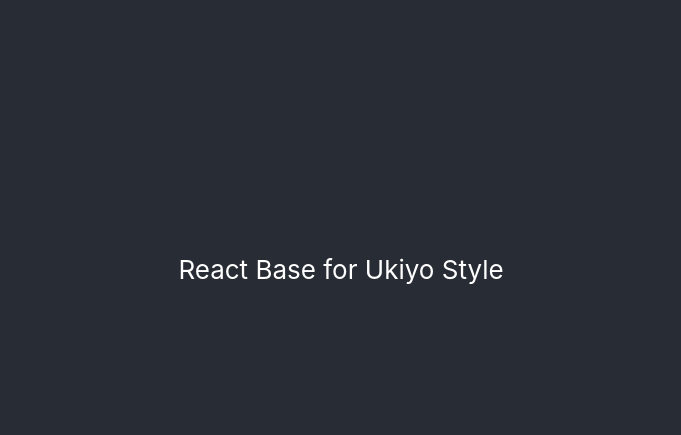
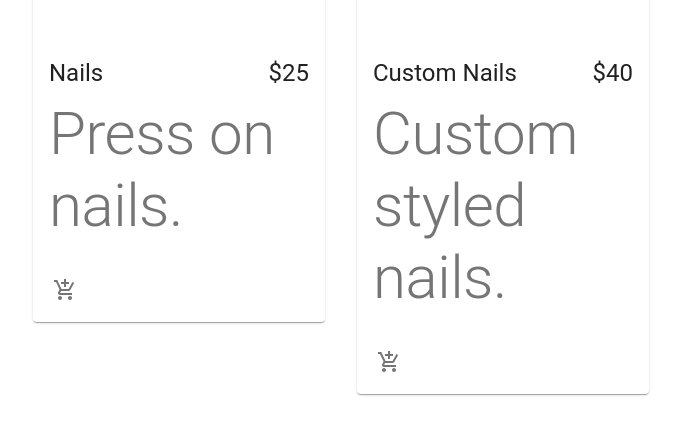
Before and after one commit to jasonceballosjr/ukiyostyle, a React (Create React App) app: page / in a window 1280 px wide. Shown: the part 131-566 px from the top of the page, without its empty margins (299-980 px from the left). Built offline with nearby package versions, Linux system fonts and the light colour scheme.

Commit message:
Commit 1.0b

```diff
--- a/src/App.css
+++ /dev/null
@@ -1,38 +0,0 @@
-.App {
-  text-align: center;
-}
-
-.App-logo {
-  height: 40vmin;
-  pointer-events: none;
-}
-
-@media (prefers-reduced-motion: no-preference) {
-  .App-logo {
-    animation: App-logo-spin infinite 20s linear;
-  }
-}
-
-.App-header {
-  background-color: #282c34;
-  min-height: 100vh;
-  display: flex;
-  flex-direction: column;
-  align-items: center;
-  justify-content: center;
-  font-size: calc(10px + 2vmin);
-  color: white;
-}
-
-.App-link {
-  color: #61dafb;
-}
-
-@keyframes App-logo-spin {
-  from {
-    transform: rotate(0deg);
-  }
-  to {
-    transform: rotate(360deg);
-  }
-}
--- a/src/App.js
+++ b/src/App.js
@@ -1,16 +1,10 @@
 import React from 'react';
-import './App.css';
+import Products from './components/Products/Products';
 
-function App() {
+const App = () => {
   return (
-    <div className="App">
-      <header className="App-header">
-
-        <p>
-          React Base for Ukiyo Style
-        </p>
-
-      </header>
+    <div>
+      <Products />
     </div>
   );
 }
--- /dev/null
+++ b/src/components/Products/Product/Product.jsx
@@ -0,0 +1,33 @@
+import React from 'react';
+import { Card, CardMedia, CardContent, CardActions, Typography, IconButton } from '@material-ui/core';
+import { AddShoppingCart } from '@material-ui/icons';
+import useStyles from './styles';
+
+const Product = ({ product }) => {
+    const classes = useStyles();
+    return (
+        <Card className={classes.root}>
+            <CardMedia className={classes.media} image='' title={product.name} />
+            <CardContent>
+                <div className={classes.cardContent}>
+                    <Typography variant='h5' gutterBottom>
+                        {product.name}
+                    </Typography>
+                    <Typography variant='h5'>
+                        {product.price}
+                    </Typography>
+                </div>
+                <Typography variant="h2" color="textSecondary">
+                    {product.description}
+                </Typography>
+            </CardContent>
+            <CardActions disableSpacing className={classes.CardActions}>
+                <IconButton aria-label="Add to Cart">
+                    <AddShoppingCart />
+                </IconButton>
+            </CardActions>
+        </Card>
+    )
+}
+
+export default Product;
--- /dev/null
+++ b/src/components/Products/Product/styles.js
@@ -0,0 +1,19 @@
+import { makeStyles } from '@material-ui/core/styles';
+
+export default makeStyles(() => ({
+    root: {
+        maxWidth: '100%'
+    },
+    media: {
+        height: 0,
+        paddingTop: '56.25%', //this is 16:9 I think
+    },
+    cardActions: {
+        display: 'flex',
+        justifyContent: 'flex-end',
+    },
+    cardContent: {
+        display: 'flex',
+        justifyContent: 'space-between',
+    },
+}));
--- /dev/null
+++ b/src/components/Products/Products.jsx
@@ -0,0 +1,25 @@
+import React from 'react';
+import { Grid } from '@material-ui/core';
+
+import Product from './Product/Product';
+
+const products = [
+    { id: 1, name: "Nails", description: "Press on nails.", price: '$25' },
+    { id: 2, name: "Custom Nails", description: "Custom styled nails.", price: '$40' },
+];
+
+const Products = () => {
+    return (
+        <main>
+            <Grid container justify="center" spacing={4}>
+                {products.map((product) => (
+                    <Grid item key={product.id} xs={12} sm={6} md={4} lg={3}>
+                        <Product product={product} />
+                    </Grid>
+                ))}
+
+            </Grid>
+        </main>
+    );
+}
+export default Products;
--- a/src/index.css
+++ /dev/null
@@ -1,13 +0,0 @@
-body {
-  margin: 0;
-  font-family: -apple-system, BlinkMacSystemFont, 'Segoe UI', 'Roboto', 'Oxygen',
-    'Ubuntu', 'Cantarell', 'Fira Sans', 'Droid Sans', 'Helvetica Neue',
-    sans-serif;
-  -webkit-font-smoothing: antialiased;
-  -moz-osx-font-smoothing: grayscale;
-}
-
-code {
-  font-family: source-code-pro, Menlo, Monaco, Consolas, 'Courier New',
-    monospace;
-}
--- a/src/index.js
+++ b/src/index.js
@@ -1,6 +1,5 @@
 import React from 'react';
 import ReactDOM from 'react-dom';
-import './index.css';
 import App from './App';
 
 
```
Also changed, not shown: package.json (+7 -0 lines), public/index.html (+5 -27 lines), 1 other file (tests, documents, lock files or other folders).
